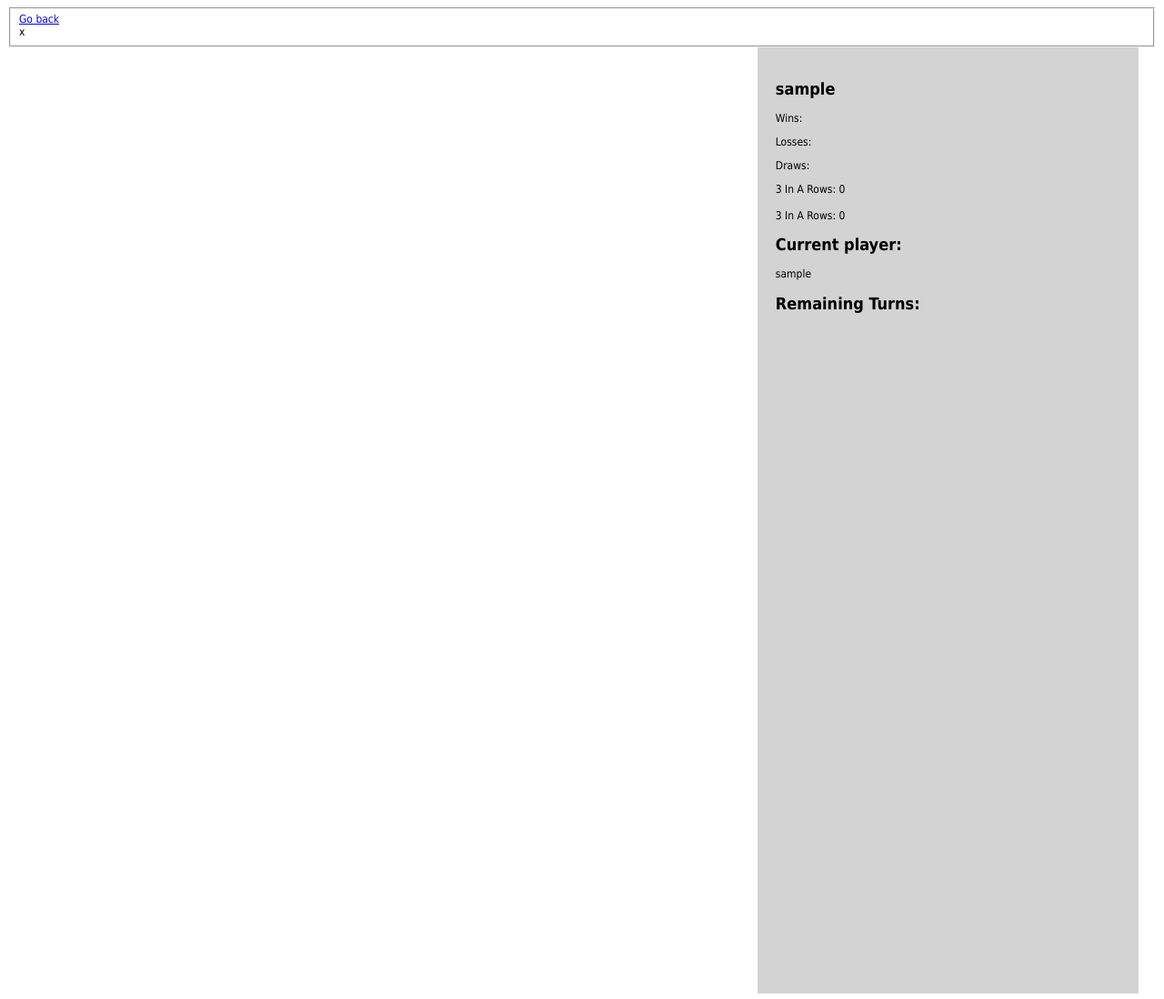
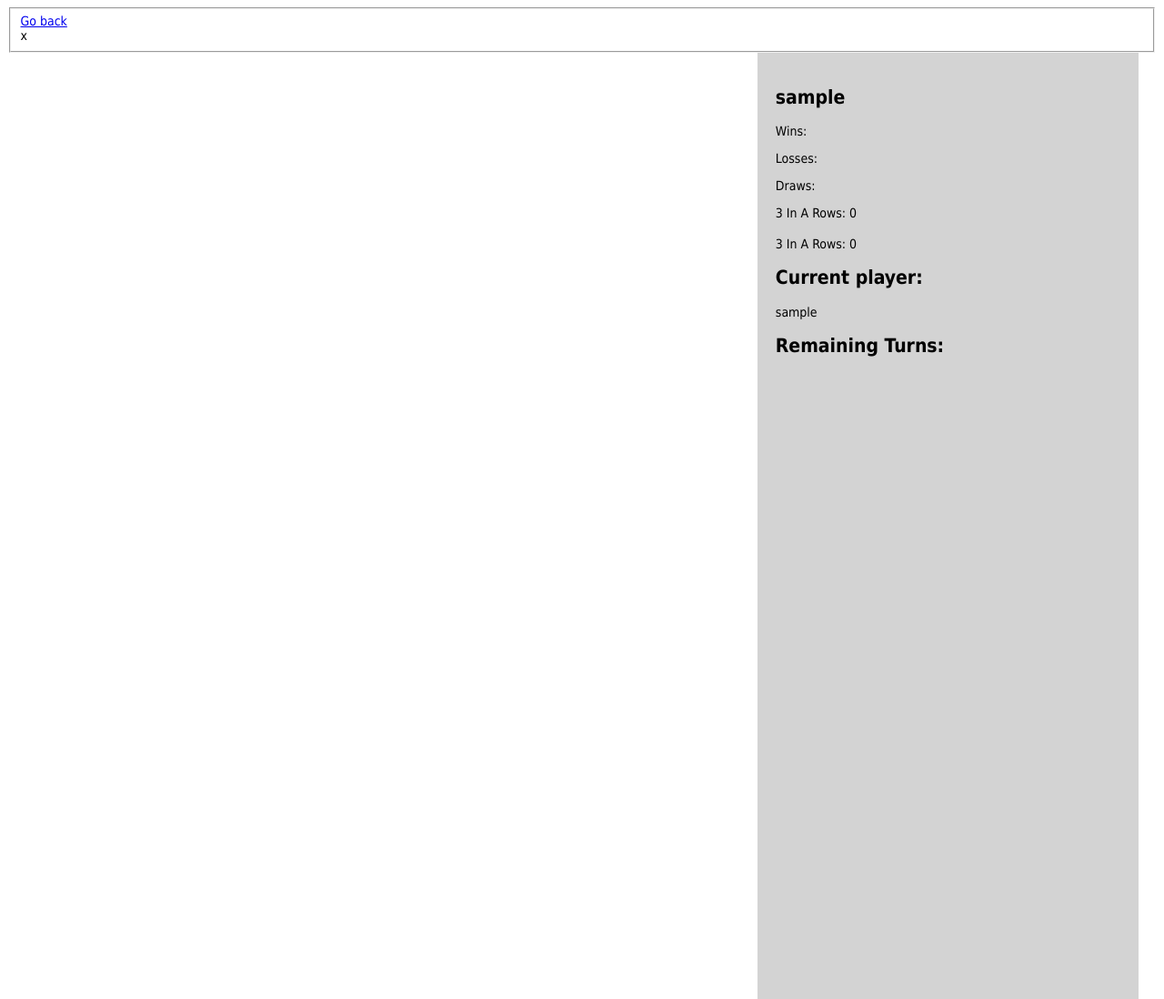
Before and after one commit to julietaMendez/CSCI-130-Connect-4, a PHP site: page /CSCI-130-Connect-4/connect4.php in a window 1280 px wide. Shown: the whole page at 91% size. Run offline with PHP 8.4, Linux system fonts and the light colour scheme; the visitor is signed in with stand-in values (Sample User, id 1).

Commit message:
fixed font size for pages

```diff
--- a/game/chip.css
+++ b/game/chip.css
@@ -1,5 +1,5 @@
 html {
-  font: normal 12px Tahoma, Verdana, Arial, sans-serif;
+  font: normal 14px Tahoma, Verdana, Arial, sans-serif;
 }
 
 .options fieldset{
--- a/leaderboard/leaderboard.css
+++ b/leaderboard/leaderboard.css
@@ -1,6 +1,6 @@
 html{
     color:white;
-    font: normal 12px Tahoma, Verdana, Arial, sans-serif;
+    font: normal 14px Tahoma, Verdana, Arial, sans-serif;
 }
 
 h1{
```
